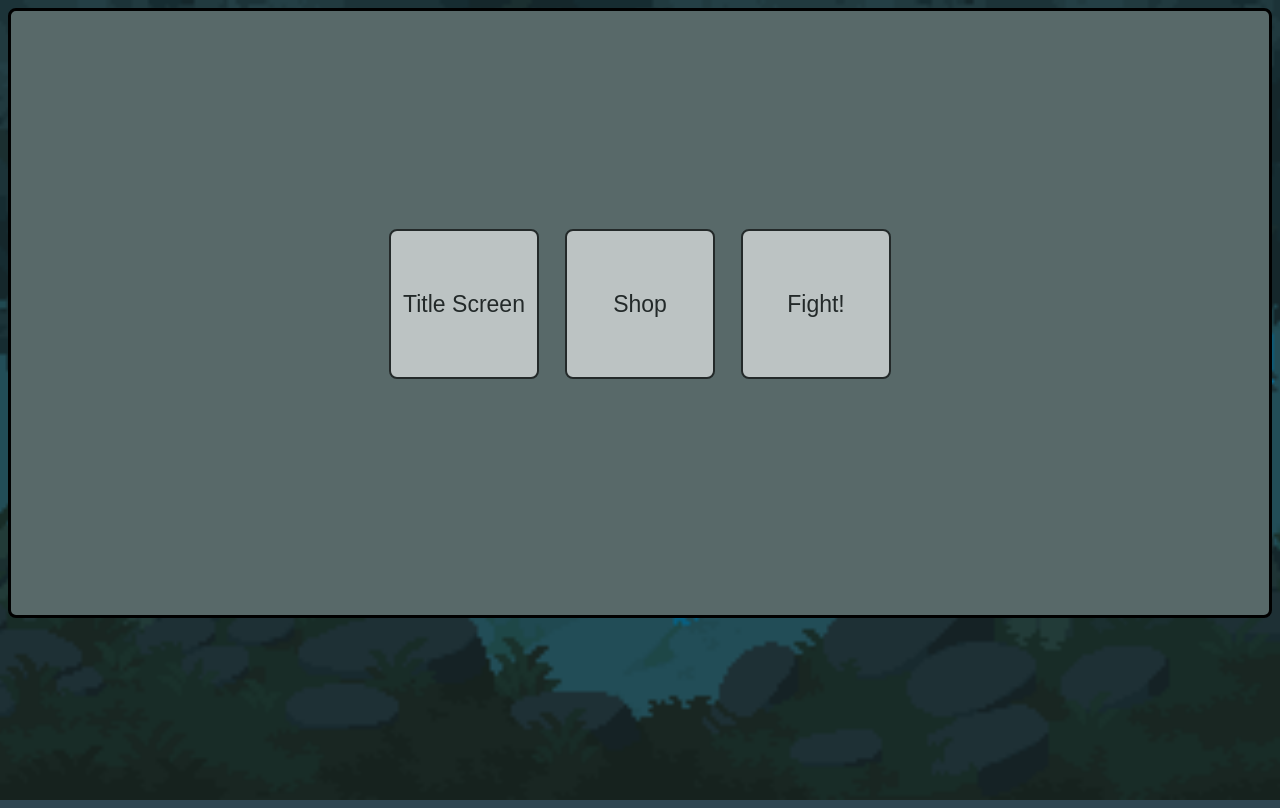
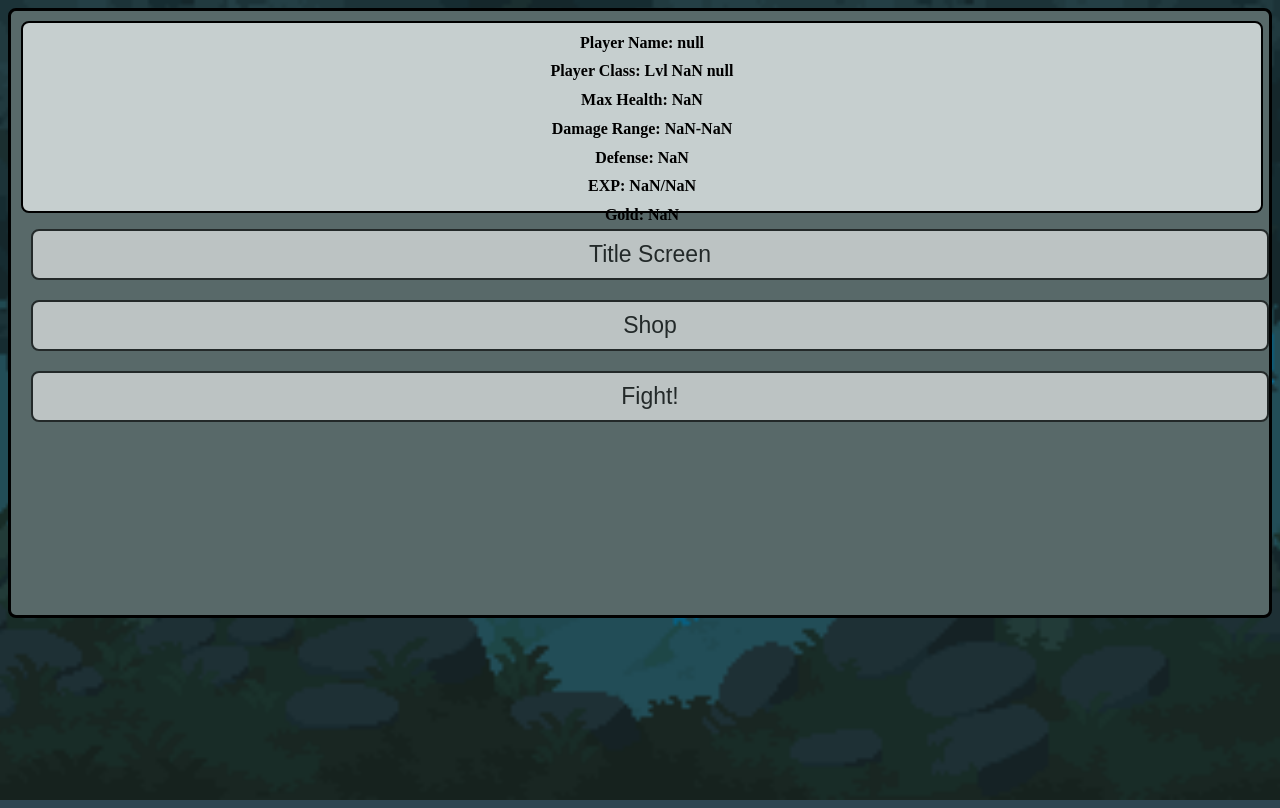
Before and after one commit to Coamox/MileStoneGameProject, a plain HTML site: page maingame.html in a window 1280 px wide. Drawn offline with Linux system fonts and the light colour scheme.

Commit message:
More CSS code updated and improved

```diff
--- a/assets/css/charactercss.css
+++ b/assets/css/charactercss.css
@@ -71,8 +71,8 @@ button
     border: 2px solid #000000;
     transition-duration: 0.4s;
     opacity: 0.6;
-    width: 150px;
-    height: 150px;
+    width: 100%;
+    height: 100%;
     font-size: 24px;
     border-radius: 8px;
     padding: 10px;
--- a/assets/css/maingamecss.css
+++ b/assets/css/maingamecss.css
@@ -20,8 +20,8 @@ button
     border: 2px solid #000000;
     transition-duration: 0.4s;
     opacity: 0.6;
-    width: 150px;
-    height: 150px;
+    width: 100%;
+    height: 100%;
     font-size: 23px;
     border-radius: 8px;
     padding: 10px;
@@ -62,3 +62,16 @@ button:hover
 {
     grid-area: b;
 }
+
+#stats
+{
+    grid-area: a;
+    background-color: rgb(198, 207, 207);
+    color: black;
+    border: 2px solid #000000;
+    width: 100%;
+    height: 100%;
+    font-size: 8px;
+    border-radius: 8px;
+    margin: auto;
+}
--- a/assets/css/titlecss.css
+++ b/assets/css/titlecss.css
@@ -29,6 +29,7 @@ body
     margin: auto;
     text-align: center;
     width: 50%;
+    height: 50%;
     padding: 10px;
     border-radius: 8px;
 }
@@ -40,18 +41,31 @@ button
     border: 2px solid #000000;
     transition-duration: 0.4s;
     opacity: 0.6;
-    width: 150px;
+    width: 100%;
+    height: 100%;
+    font-size: 24px;
+    border-radius: 8px;
+    padding: 20px;
+    margin: 5px 5px 5px 5px;
+}
+
+button:hover
+{
+    background-color: white;
+    color: black;
+    opacity: 1;
+    box-shadow: 0 12px 16px 0 rgba(0,0,0,0.24), 0 17px 50px 0 rgba(0,0,0,0.19);
+}
+
+h2
+{
+    background-color: rgb(198, 207, 207);
+    color: black;
+    border: 2px solid #000000;
+    width: 400px;
     height: 150px;
     font-size: 24px;
     border-radius: 8px;
     padding: 10px;
-    margin: 10px;
+    margin: auto;
 }
-
-button:hover
-{
-    background-color: white; /* Green */
-    color: black;
-    opacity: 1;
-    box-shadow: 0 12px 16px 0 rgba(0,0,0,0.24), 0 17px 50px 0 rgba(0,0,0,0.19);
-}
--- a/javascript/characterjs.js
+++ b/javascript/characterjs.js
@@ -7,7 +7,7 @@ function classPick(className, hp, attack)
         return;
     }
 
-    window.localStorage.setItem("name", (document.getElementById("name").value))
+    window.localStorage.setItem("name", (document.getElementById("textname").value))
     window.localStorage.setItem("class",className);
     window.localStorage.setItem("exp", 0);
     window.localStorage.setItem("level", 1);
--- a/javascript/maingamejs.js
+++ b/javascript/maingamejs.js
@@ -35,6 +35,14 @@ console.log("Min hit: " + minAttack);
 console.log("Experience: " + exp + "/" + (level*100));
 console.log("Gold: " + gold);
 
+document.getElementById("name").innerHTML = "Player Name: " + name;
+document.getElementById("class").innerHTML = "Player Class: " + "Lvl " + level + " " + playerClass;
+document.getElementById("health").innerHTML = "Max Health: " + hp;
+document.getElementById("damage").innerHTML = "Damage Range: " + minAttack + "-" + maxAttack;
+document.getElementById("defense").innerHTML = "Defense: " + defense;
+document.getElementById("exp").innerHTML = "EXP: " + exp + "/" + (level*100);
+document.getElementById("gold").innerHTML = "Gold: " + gold;
+
 //Button and their effects
 document.getElementById('back').addEventListener('click', async (event) =>
 {
--- a/maingame.html
+++ b/maingame.html
@@ -17,6 +17,15 @@
                 <button id="fight">Fight!</button>
             </form>
         </div>
+        <div id="stats">
+            <h1 id="name">name</h1>
+            <h1 id="class">name</h1>
+            <h1 id="health">name</h1>
+            <h1 id="damage">name</h1>
+            <h1 id="defense">name</h1>
+            <h1 id="exp">name</h1>
+            <h1 id="gold">name</h1>
+        </div>
     </div>
 </body>
 </html>
```
Also changed, not shown: character.html (+1 -1 lines), javascript/titlejs.js (+20 -0 lines), title.html (+1 -0 lines).
